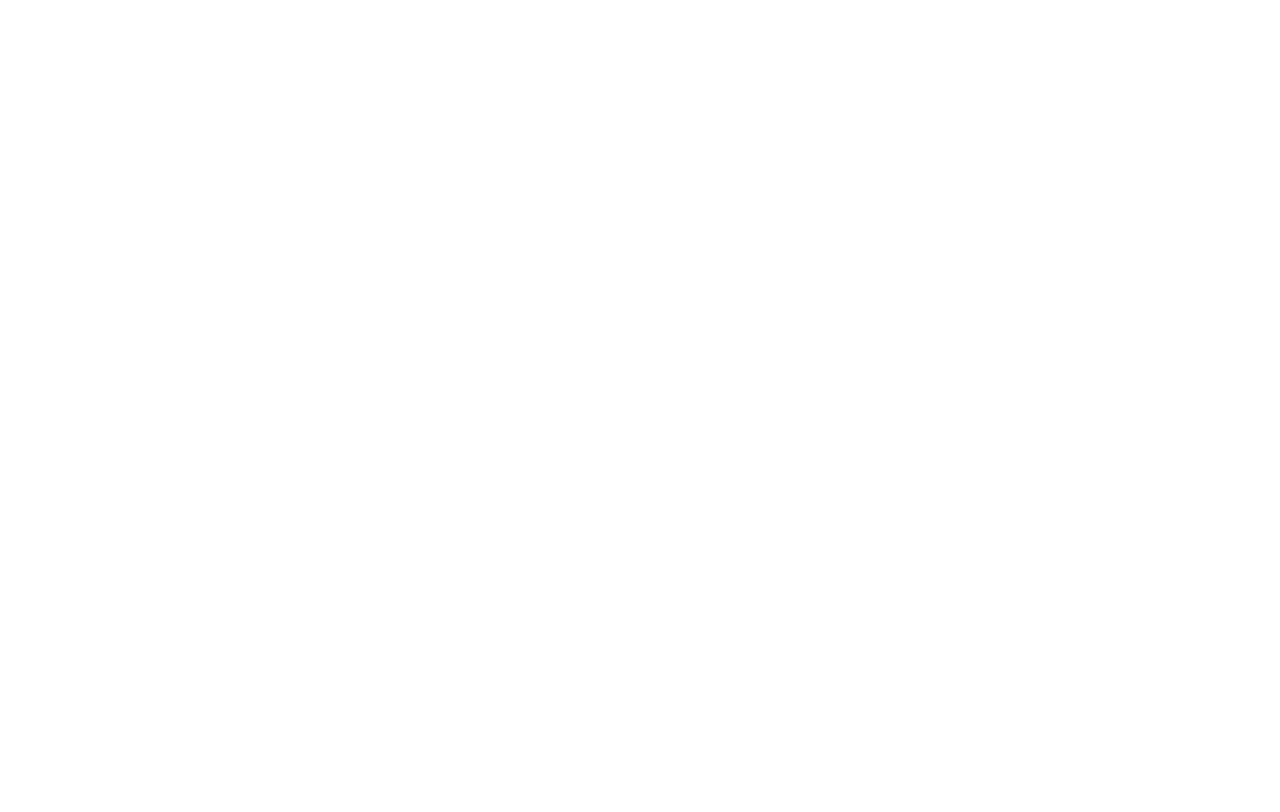
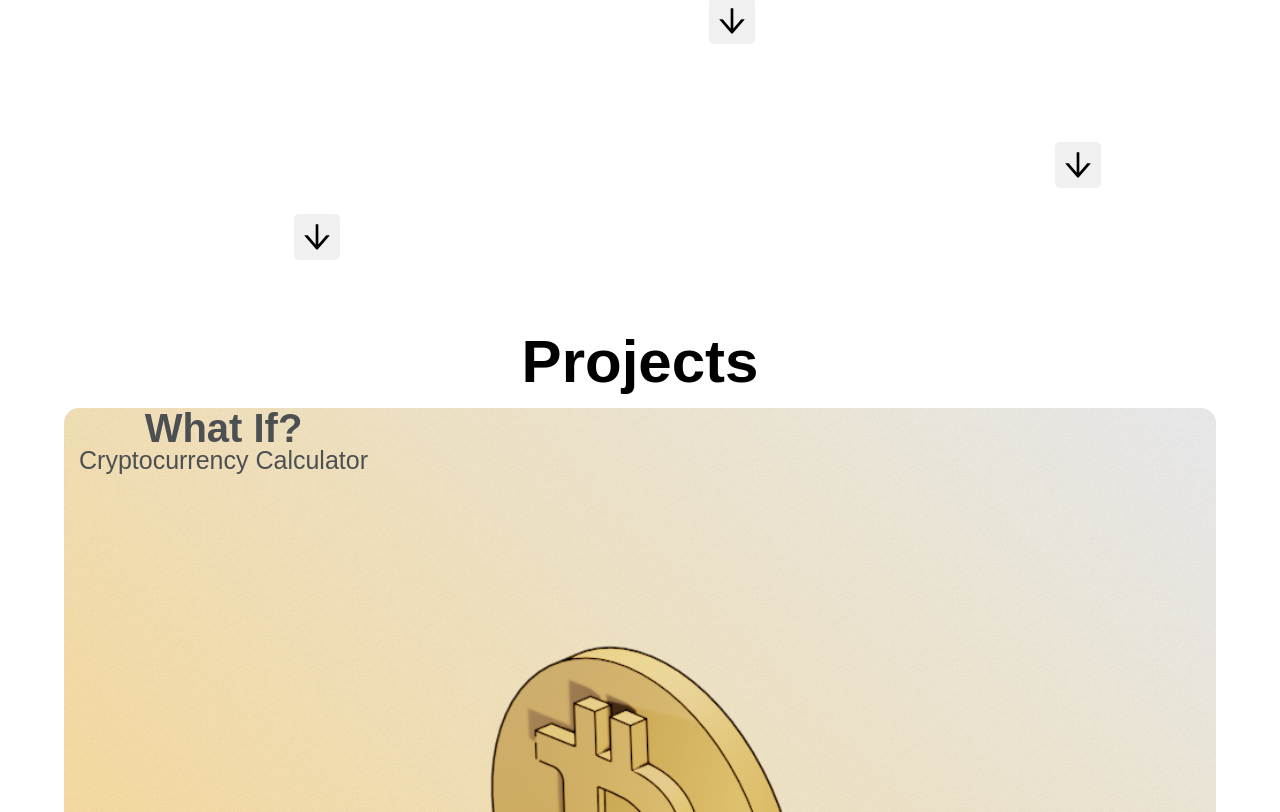
Before and after one commit to brian99na/portfolio, a React (Create React App) app: page /#/ in a window 1280 px wide. Shown: the part 448-1260 px from the top of the page. Before the commit the page ends 800 px from the top, so only its background shows below. Built offline with nearby package versions, Linux system fonts and the light colour scheme; a web font is replaced by a local one.

Commit message:
added landing page words and buttons to scroll to main section. Also added first project slide

```diff
--- a/src/App.css
+++ b/src/App.css
@@ -1,6 +1,7 @@
 @import url('https://fonts.googleapis.com/css2?family=Darker+Grotesque:wght@300;400;500;600&display=swap');
 
 * {
+  line-height: 1em;
   padding: 0;
   margin: 0;
   font-family: 'Darker Grotesque', sans-serif;
@@ -19,3 +20,10 @@ a {
   text-decoration: none;
   color: black;
 }
+
+button {
+  border: none;
+  padding: 10px;
+  border-radius: 15px;
+  font-size: 20px;
+}
--- a/src/components/Home/Home.js
+++ b/src/components/Home/Home.js
@@ -1,20 +1,54 @@
-import React from 'react'
+import React, { useRef, useState } from 'react'
 import './home.css'
+import { AiOutlineArrowDown } from 'react-icons/ai'
+import btc from '../../images/coinflip_img.png'
 
 function Home() {
+
+    const [arrowClick, setArrowClick] = useState(false)
+
+    const arrowRef = useRef()
+
+    const handleArrowClick = () => {
+        setArrowClick(!arrowClick)
+        setTimeout(() => {
+            !arrowClick && arrowRef.current.scrollIntoView({
+                behavior: 'smooth',
+                block: 'center',
+                inline: 'center'
+            })
+          }, 1100);
+        setArrowClick(!arrowClick)
+
+    }
+
     return (
         <div className='home-container'>
             <section className='home-1'>
-                <div>
+                <div className='home-1-text'>
                     <h1>Hi, I'm Brian.</h1>
                     <p>I'm a Fullstack Web Developer with an interest in design. Check out some of my work below.</p>
-                    <button>arrow</button>
+                    <AiOutlineArrowDown className={`icons ${arrowClick ? 'icon-click' : ''}`} onClick={handleArrowClick}/>
+                    <AiOutlineArrowDown className={`icons-1 ${arrowClick ? 'icon-click-1' : ''}`} onClick={handleArrowClick}/>
+                    <AiOutlineArrowDown className={`icons-2 ${arrowClick ? 'icon-click-2' : ''}`} onClick={handleArrowClick}/>
+                    <AiOutlineArrowDown className={`icons-3 ${arrowClick ? 'icon-click-3' : ''}`} onClick={handleArrowClick}/>
                 </div>
                 <div className=''>
 
                 </div>
             </section>
-
+            <section className='home-2' ref={arrowRef}>
+                <div>
+                    <h1>Projects</h1>
+                </div>
+                <div className='project-1'>
+                    <div className='project-1-title'>
+                        <h1>What If?</h1>
+                        <p>Cryptocurrency Calculator</p>
+                    </div>
+                    <img className='btc-img' src={btc} alt='btc'/>
+                </div>
+            </section>
         </div>
     )
 }
--- a/src/components/Home/home.css
+++ b/src/components/Home/home.css
@@ -1,7 +1,117 @@
 .home-container {
     width: 100%;
+    display: flex;
+    flex-direction: column;
+    justify-content: center;
+    align-items: center;
 }
 
 .home-1 {
     height: 90vh;
+    width: 90%;
+    display: flex;
+    flex-direction: column;
+    justify-content: space-around;
+    align-items: flex-start;
+    text-align: left;
+    position: relative;
 }
+
+.icons, .icons-1, .icons-2, .icons-3 {
+    color: black;
+    cursor: pointer;
+    margin: 5px 0 0 0px;
+    padding: 5px;
+    background-color: rgb(240, 240, 240);
+    border-radius: 5px;
+    font-size: 36px;
+    transition: 0.5s ease;
+}
+
+.icons-1 {
+    position: absolute;
+    right: 10%;
+    bottom: 20%;
+}
+
+.icons-2 {
+    position: absolute;
+    left: 20%;
+    bottom: 10%;
+}
+
+.icons-3 {
+    position: absolute;
+    right: 40%;
+    bottom: 40%;
+}
+
+.icon-click {
+    background-color: rgb(66, 66, 66);
+    color: white;
+    animation: arrowPop 1s cubic-bezier(0,.79,.25,.99);
+}
+
+.icon-click-1 {
+    background-color: rgb(155, 203, 243);
+    animation: arrowPop 1.2s cubic-bezier(0,.79,.25,.99);
+}
+
+.icon-click-2 {
+    background-color: rgb(255, 243, 134);
+    animation: arrowPop 1.4s cubic-bezier(0,.79,.25,.99);
+}
+
+.icon-click-3 {
+    background-color: rgb(228, 133, 133);
+    animation: arrowPop 1.6s cubic-bezier(0,.79,.25,.99);
+}
+
+@keyframes arrowPop {
+    100%, 0% {
+        transform: translateY(0)
+    }
+    50% {
+        transform: translateY(20px)
+    }
+}
+
+.home-2 {
+    height: 100vh;
+    width: 100%;
+    display: flex;
+    flex-direction: column;
+    justify-content: flex-start;
+    align-items: center;
+    gap: 1em;
+}
+
+.project-1 {
+    position: relative;
+    background-color: rgb(255, 226, 172);
+    border-radius: 15px;
+    width: 90%;
+    aspect-ratio: 1;
+    overflow: hidden;
+    background-image: url('../../images/overlay.png'), linear-gradient(45deg, rgb(250, 216, 143) 0%, rgb(235, 235, 235) 100%);
+}
+
+.project-1-title {
+    position: absolute;
+    color: rgb(76, 80, 82);
+    top: 0;
+    left: 15px;
+}
+
+.project-1-title h1 {
+    font-size: 40px;
+}
+
+.project-1-title p {
+    font-size: 25px;
+}
+
+.btc-img {
+    margin: 0 auto;
+    width: 100%;
+}
```
Also changed, not shown: src/images/coinflip_img.png (added), src/images/overlay.png (added).
